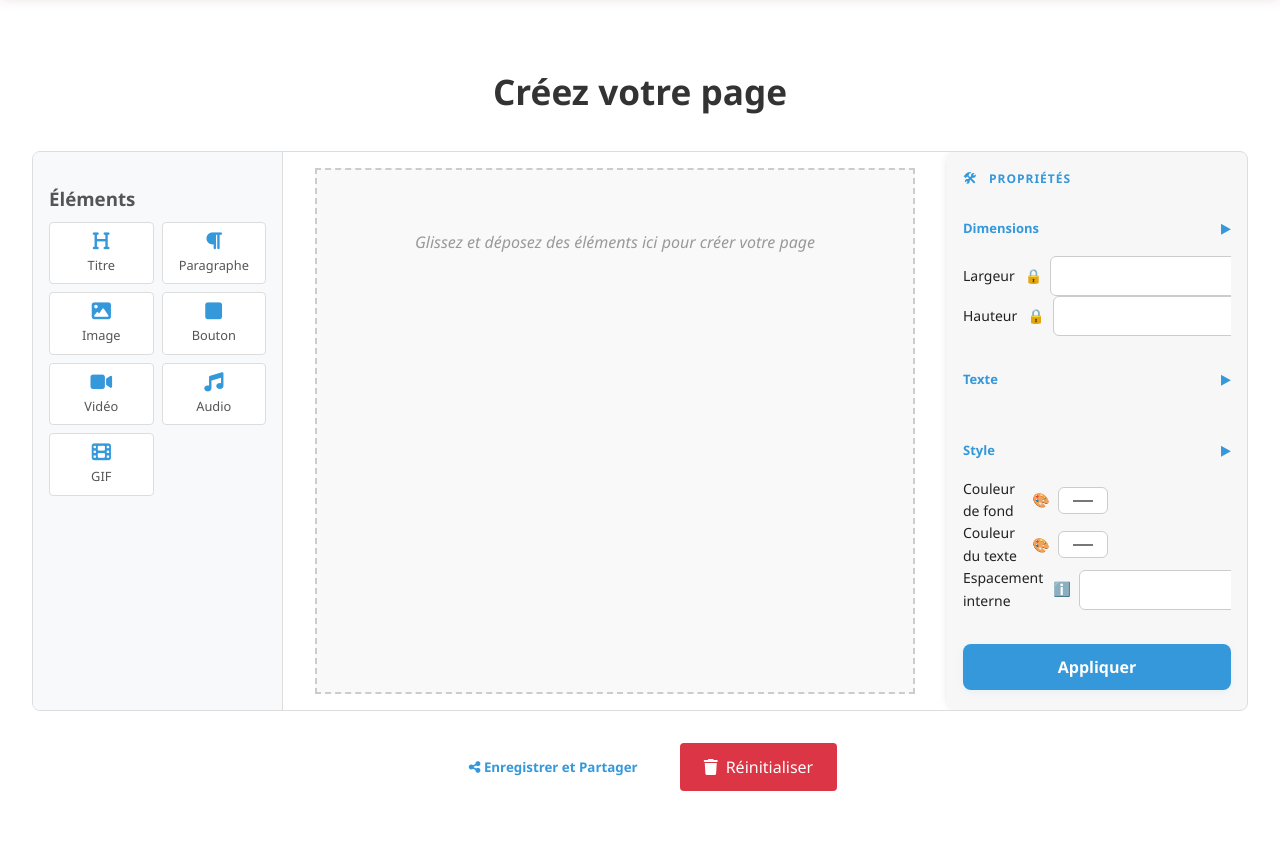
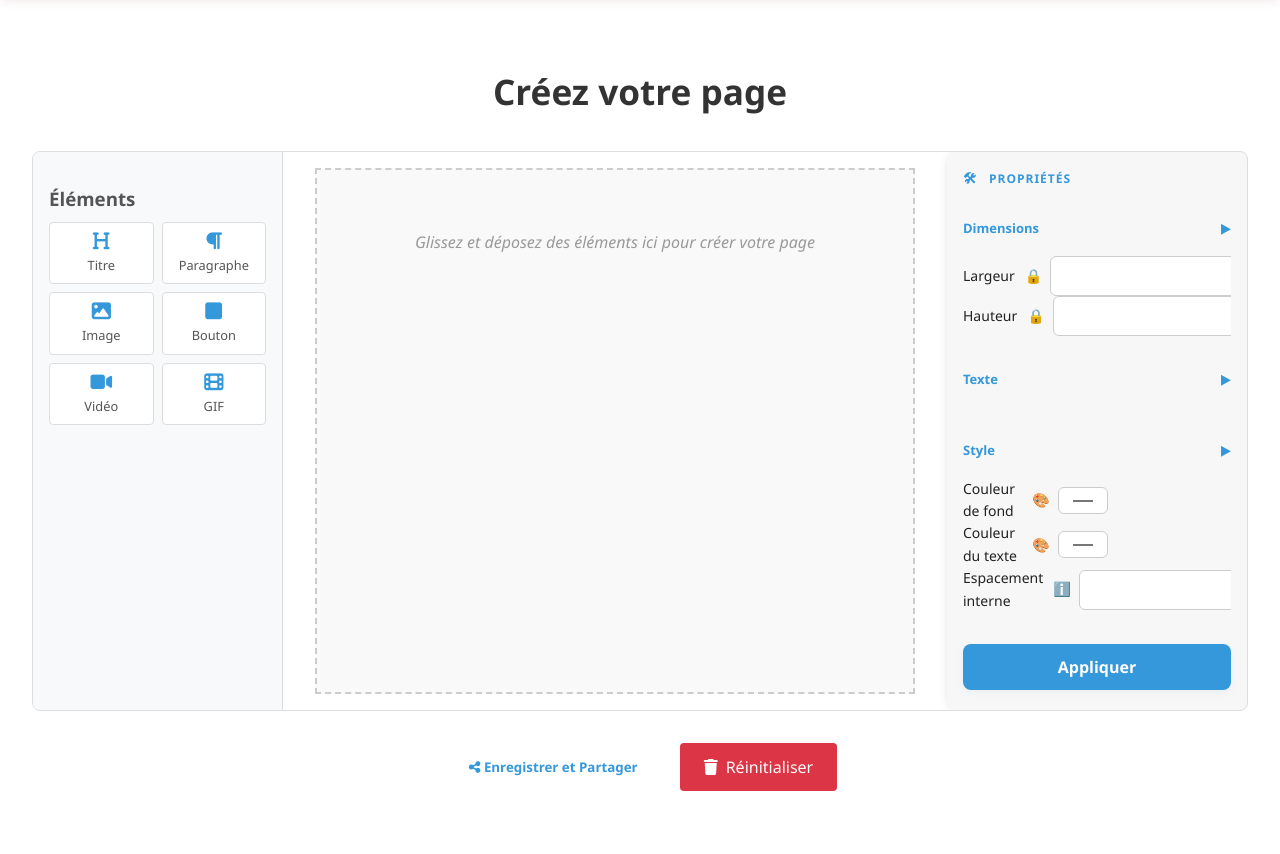
Before and after one commit to UgoDIA/the_end_page, a Flask app: page /editeur in a window 1280 px wide. Shown: the part 99-953 px from the top of the page. Run offline with Flask 3, Linux system fonts and the light colour scheme; some web fonts are replaced.

Commit message:
Update editeur.html

```diff
--- a/app/templates/editeur.html
+++ b/app/templates/editeur.html
@@ -50,10 +50,6 @@
                             <div class="element" draggable="true" data-type="video">
                                 <i class="fas fa-video"></i>
                                 <span>Vidéo</span>
-                            </div>
-                            <div class="element" draggable="true" data-type="audio">
-                                <i class="fas fa-music"></i>
-                                <span>Audio</span>
                             </div>
                             <div class="element" draggable="true" data-type="gif">
                                 <i class="fas fa-film"></i>
```
